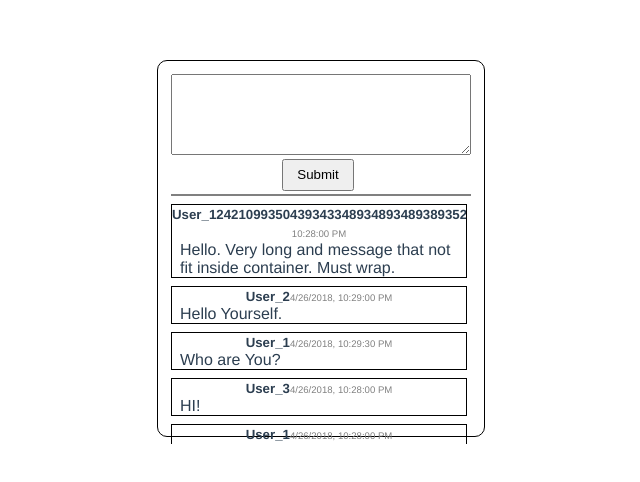
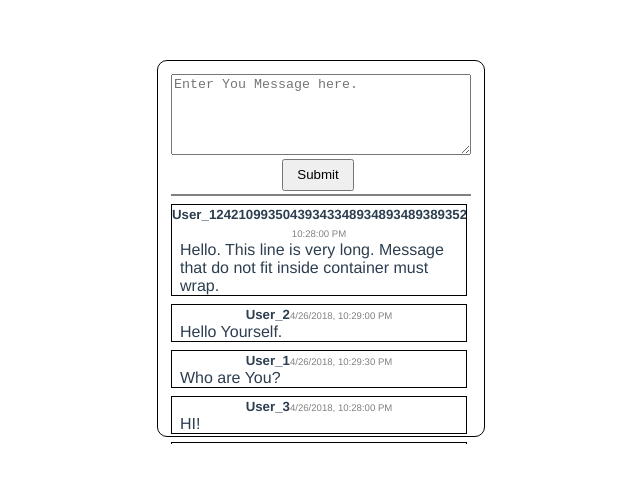
Before and after one commit to zxxz-ru/vue-chat, a Vue app: page /#/chat in a window 1280 px wide. Shown: the top 482 px of the page, without its empty margins (319-959 px from the left). Built offline with nearby package versions, Linux system fonts and the light colour scheme.

Commit message:
<pf>Use this$parent hatch, view is ready.

```diff
--- a/src/components/chat/Chat.vue
+++ b/src/components/chat/Chat.vue
@@ -1,7 +1,7 @@
 <template>
-  <div class="chat">
+  <div class="chat" >
   <ChatForm />
-  <ChatList v-bind:posts='posts'/>
+  <ChatList v-bind:posts="posts"/>
   </div>
 </template>
 
@@ -19,38 +19,37 @@ export default {
     return {
       posts: [
       {
-          id: 0,
+          id: 12,
           time: 'April 26, 2018 22:28',
           name: 'User_12421099350439343348934893489389352345',
-          msg: 'Hello. Very long and message that not fit inside container.\
-          Must wrap.',
+          msg: 'Hello. This line is very long. Message that do not fit inside container must wrap.',
           },
       {
-          id: 1,
+          id: 11,
           time: 'April 26, 2018 22:29',
           name: 'User_2',
           msg: 'Hello Yourself.',
           },
       {
-          id: 2,
+          id: 10,
           time: 'April 26, 2018 22:29:30',
           name: 'User_1',
           msg: 'Who are You?',
           },
       {
-          id: 3,
+          id: 9,
           time: 'April 26, 2018 22:28',
           name: 'User_3',
           msg: 'HI!',
           },
       {
-          id: 4,
+          id: 8,
           time: 'April 26, 2018 22:28',
           name: 'User_1',
           msg: 'What is up?',
           },
       {
-          id: 5,
+          id: 7,
           time: 'April 26, 2018 22:28',
           name: 'User_3',
           msg: 'Not much',
@@ -62,44 +61,62 @@ export default {
           msg: 'Arrrggh!',
           },
       {
-          id: 7,
+          id: 5,
           time: 'April 26, 2018 22:28',
           name: 'User_3',
           msg: 'Who is here!?',
           },
       {
-          id: 8,
+          id: 4,
           time: 'April 26, 2018 22:28',
           name: 'User_1',
           msg: 'Some one',
           },
       {
-          id: 9,
+          id: 3,
           time: 'April 26, 2018 22:28',
           name: 'User_2',
           msg: 'KGB',
           },
       {
-          id: 10,
+          id: 2,
           time: 'April 26, 2018 22:28',
           name: 'User_1',
           msg: 'Ha ha.',
           },
       {
-          id: 11,
+          id: 1,
           time: 'April 26, 2018 22:28',
           name: 'User_3',
           msg: 'I am out of here',
           },
       {
-          id: 12,
+          id: 0,
           time: 'April 26, 2018 22:28',
           name: 'User_2',
           msg: 'Ha, ha',
           },
       ],
+    current_user: 'root',
     };
   },
+  methods: {
+      /* eslint-disable-next-line */
+      submitPost: function (msg) {
+          if (msg.length === 0) {
+              return;
+              }
+          const id = this.posts.length;
+          const time = Date();
+          const name = this.current_user;
+          this.posts.unshift({
+              id,
+              time,
+              name,
+              msg,
+              });
+          },
+      },
 };
 </script>
 
--- a/src/components/chat/ChatForm.vue
+++ b/src/components/chat/ChatForm.vue
@@ -1,7 +1,11 @@
 <template>
   <div class="chat-form">
-  <div><textarea rows="5" /></div>
-  <div><button> Submit </button></div>
+  <div>
+  <textarea rows="5"  v-model="msg"
+  placeholder="Enter You Message here." >
+  </textarea>
+  </div>
+  <div><button  v-on:click="sendMessage">Submit</button></div>
   </div>
 </template>
 
@@ -9,13 +13,18 @@
 
 export default {
   name: 'ChatForm',
-  components: {
-  },
   data() {
     return {
-      msg: 'Welcome to Your Vue.js App',
+      msg: '',
     };
   },
+  methods: {
+      /* eslint-disable-next-line */
+      sendMessage: function () {
+          this.$parent.submitPost(this.msg);
+          this.msg = '';
+          },
+      },
 };
 </script>
 
@@ -27,6 +36,7 @@ export default {
     }
 textarea {
     width: 100%;
+    white-space: pre-line;
     }
     button {
         padding: .5em 1em;
```
Also changed, not shown: 1 other file (tests, documents, lock files or other folders).
